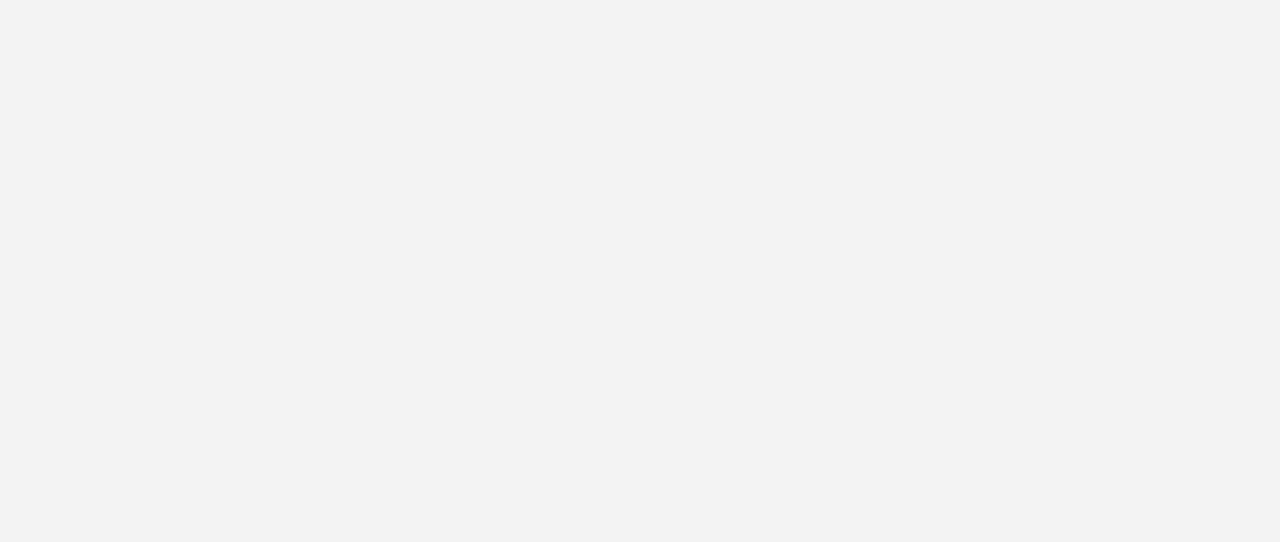
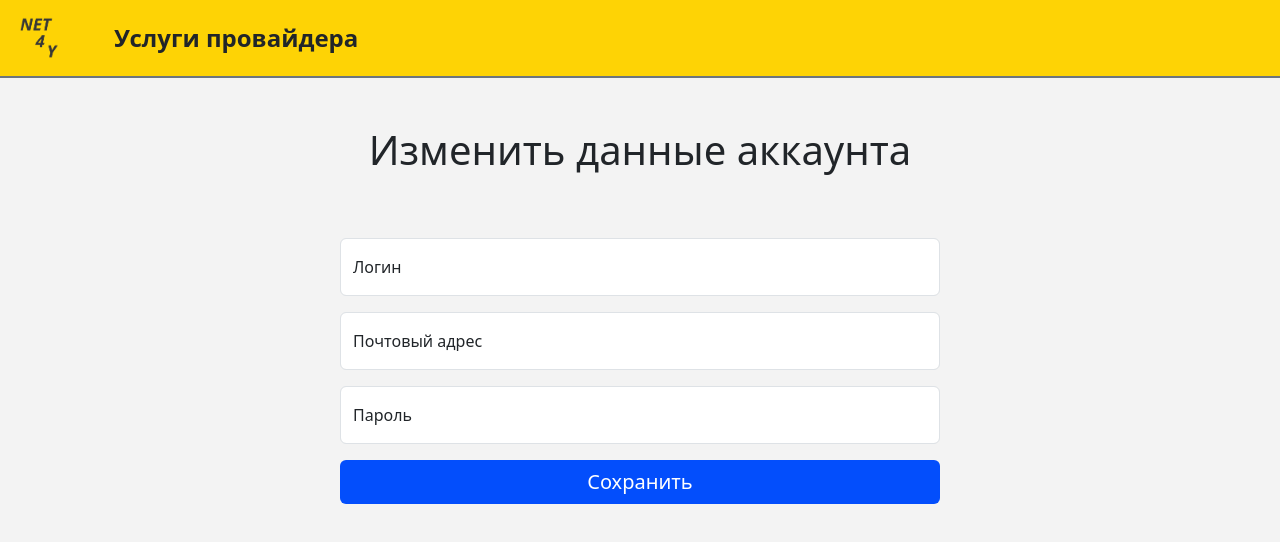
Before and after one commit to vcreatorv/bmstu_iu5_web_frontend, a React (Vite) app in the folder provider/: page /bmstu_iu5_web_frontend/user in a window 1280 px wide. Before the commit this address had no page. Shown: the top 542 px of the page. Built offline with nearby package versions, Linux system fonts and the light colour scheme; a web font is replaced by a local one.

Commit message:
Added ui for Login, Register and User pages

```diff
--- a/provider/src/components/Navbar/index.tsx
+++ b/provider/src/components/Navbar/index.tsx
@@ -18,7 +18,7 @@ export const Navbar: FC = () => {
               />
             </Link>
             <Link to="/provider-duties" className="ms-5 fs-4 text-decoration-none text-dark" style={{ fontWeight: 600 }}>
-              Каталог услуг
+              Услуги провайдера
             </Link>
           </NavbarComp.Brand>
       </NavbarComp>
--- /dev/null
+++ b/provider/src/pages/LoginPage/index.tsx
@@ -0,0 +1,36 @@
+import { FC } from 'react';
+import { Container, Form } from 'react-bootstrap';
+import { Navbar } from '../../components/Navbar';
+
+export const LoginPage: FC = () => {
+  return (
+    <>
+    <Navbar />
+    <Container className="d-flex justify-content-center" style={{ minHeight: '100vh' }}>
+      <div className="d-flex flex-column gap-3 mt-5" style={{ width: '100%', maxWidth: '500px' }}>
+        <h1 className="text-center mb-5">Вход в систему</h1>
+        <Form.Floating>
+            <Form.Control
+            id="email"
+            type="email"
+            placeholder="name@example.com"
+            />
+            <label htmlFor="email">Почтовый адрес</label>
+        </Form.Floating>
+        <Form.Floating>
+            <Form.Control
+            id="password"
+            type="password"
+            placeholder="Password"
+            />
+            <label htmlFor="password">Пароль</label>
+        </Form.Floating>
+
+        <button type="submit" className="fs-5 btn btn-block w-100" style={{ color: "#ffffff", backgroundColor: "#034efc"}}>Войти</button>
+        <p className="fs-5 text-center">Нет аккаунта? <a href='#'>Создайте!</a></p>
+
+      </div>
+    </Container>
+    </>
+  );
+}
--- /dev/null
+++ b/provider/src/pages/RegisterPage/index.tsx
@@ -0,0 +1,46 @@
+import { FC } from "react";
+import { Navbar } from "../../components/Navbar";
+import { Container, Form } from "react-bootstrap";
+
+
+export const RegisterPage: FC = () => {
+    return (
+        <>
+        <Navbar />
+        <Container className="d-flex justify-content-center" style={{ minHeight: '100vh' }}>
+          <div className="d-flex flex-column gap-3 mt-5" style={{ width: '100%', maxWidth: '500px' }}>
+            <h1 className="text-center mb-5">Регистрация</h1>
+
+            <Form.Floating>
+                <Form.Control
+                id="login"
+                type="text"
+                placeholder="vcreatorv"
+                />
+                <label htmlFor="login">Логин</label>
+            </Form.Floating>
+
+            <Form.Floating>
+                <Form.Control
+                id="email"
+                type="email"
+                placeholder="name@example.com"
+                />
+                <label htmlFor="email">Почтовый адрес</label>
+            </Form.Floating>
+            <Form.Floating>
+                <Form.Control
+                id="password"
+                type="password"
+                placeholder="Password"
+                />
+                <label htmlFor="password">Пароль</label>
+            </Form.Floating>
+
+            <button type="submit" className="fs-5 btn btn-block w-100" style={{ color: "#ffffff", backgroundColor: "#034efc"}}>Войти</button>
+
+          </div>
+        </Container>
+        </>
+    );
+}
--- /dev/null
+++ b/provider/src/pages/UserPage/index.tsx
@@ -0,0 +1,44 @@
+import { FC } from "react";
+import { Navbar } from "../../components/Navbar";
+import Container from "react-bootstrap/esm/Container";
+import Form from "react-bootstrap/esm/Form";
+
+export const UserPage: FC = () => {
+    return (
+        <>
+        <Navbar />
+        <Container className="d-flex justify-content-center" style={{ minHeight: '100vh' }}>
+            <div className="d-flex flex-column gap-3 mt-5" style={{ width: '100%', maxWidth: '600px' }}>
+                <h1 className="text-center mb-5">Изменить данные аккаунта</h1>
+                <Form.Floating>
+                    <Form.Control
+                    id="login"
+                    type="text"
+                    placeholder="vcreatorv"
+                    />
+                    <label htmlFor="login">Логин</label>
+                </Form.Floating>
+
+                <Form.Floating>
+                    <Form.Control
+                    id="email"
+                    type="email"
+                    placeholder="name@example.com"
+                    />
+                    <label htmlFor="email">Почтовый адрес</label>
+                </Form.Floating>
+                <Form.Floating>
+                    <Form.Control
+                    id="password"
+                    type="password"
+                    placeholder="Password"
+                    />
+                    <label htmlFor="password">Пароль</label>
+                </Form.Floating>
+
+                <button type="submit" className="fs-5 btn btn-block w-100" style={{ color: "#ffffff", backgroundColor: "#034efc"}}>Сохранить</button>
+            </div>
+        </Container>
+        </>
+    );
+}
--- a/provider/vite.config.js
+++ b/provider/vite.config.js
@@ -47,12 +47,12 @@ export default defineConfig({
         port: 3000,
         proxy: {
             "/api": {
-                target: "http://localhost:8090",
+                target: "http://192.168.1.24:8090",
                 changeOrigin: true,
                 rewrite: (path) => path.replace(/^\/api/, '/api'),
             },
             "/lab1": {
-                target: "http://127.0.0.1:9000",
+                target: "http://192.168.1.24:9000",
                 changeOrigin: true,
             }
         },
--- a/provider/vite.config.ts
+++ b/provider/vite.config.ts
@@ -46,10 +46,14 @@ export default defineConfig({
         port: 3000,
         proxy: {
             "/api": {
-                target: "http://localhost:8090",
+                target: "http://192.168.1.24:8090",
                 changeOrigin: true,
                 rewrite: (path) => path.replace(/^\/api/, '/api'),
             },
+            "/lab1": {
+                target: "http://192.168.1.24:9000",
+                changeOrigin: true,
+            }
         },
     },
 });
```
Also changed, not shown: provider/src/Routes.tsx (+15 -0 lines).
